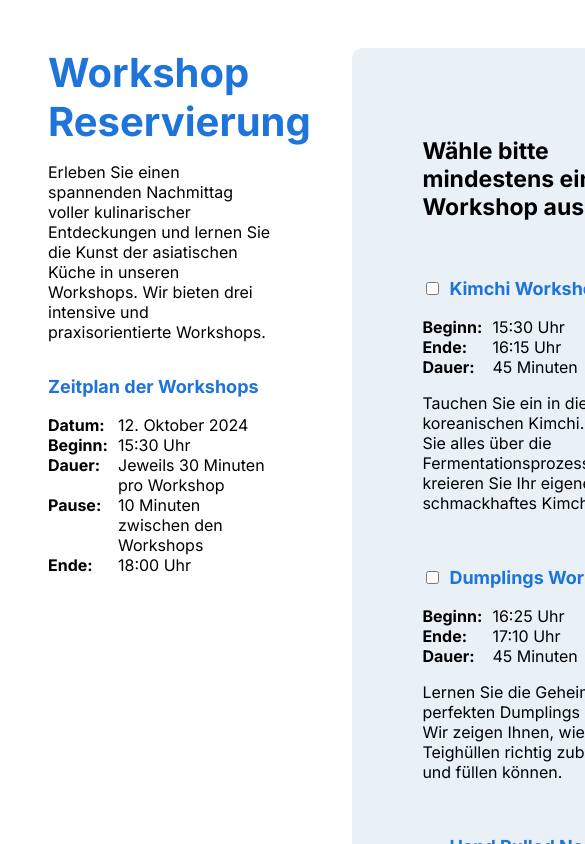
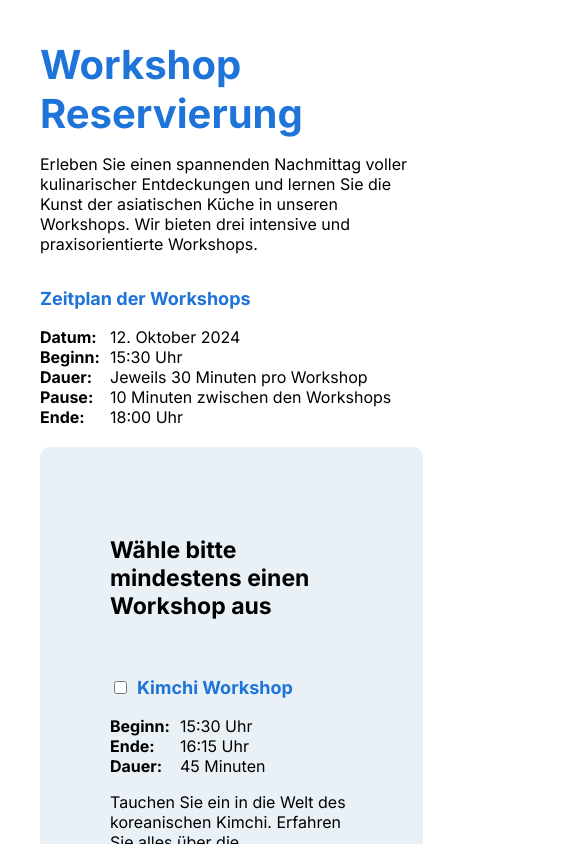
Before and after one commit to ACO-Charity/toa-reservation-frontend, a React (Vite) app: page / in a window 390 px wide. Shown: the top 844 px of the page, 585 px wide, since content can reach past the window. Built offline with nearby package versions, Linux system fonts and the light colour scheme.

Commit message:
feature: rework style and add responsiveness with dispay flex

```diff
--- /dev/null
+++ b/src/components/form-description/FormDescription.scss
@@ -0,0 +1,5 @@
+.form-description {
+  background-color : white;
+  display          : flex;
+  flex-direction   : column;
+}
--- a/src/components/form-description/FormDescription.tsx
+++ b/src/components/form-description/FormDescription.tsx
@@ -1,4 +1,5 @@
 import DescriptionDetails from './description-details/DescriptionDetails.tsx';
+import './FormDescription.scss';
 
 function FormDescription() {
 
--- a/src/components/form-description/description-details/DescriptionDetails.scss
+++ b/src/components/form-description/description-details/DescriptionDetails.scss
@@ -1,12 +1,4 @@
 .description-details {
-  display: grid;
-  grid-template-columns: 70px  1fr;
+  display               : grid;
+  grid-template-columns : 70px  1fr;
 }
-
-.form-description {
-  width: 60%;
-  padding: 40px;
-  background-color: white;
-  display: flex;
-  flex-direction: column;
-}
--- a/src/components/workshop-description/WorkshopDescription.scss
+++ b/src/components/workshop-description/WorkshopDescription.scss
@@ -1,7 +1,5 @@
 .workshop-background {
-  width            : 70%;
   padding          : 70px;
-  margin           : 40px;
   background-color : #e9f1f7;
   border-radius    : 10px;
   display          : flex;
--- /dev/null
+++ b/src/pages/ToaFormular.scss
@@ -0,0 +1,20 @@
+.toa-formular {
+  display               : grid;
+  grid-template-columns : 0.4fr 0.6fr;
+  padding               : 40px;
+  gap                   : 20px;
+
+  .form-description {
+    box-sizing : border-box;
+  }
+
+  .workshop-background {
+    box-sizing : border-box;
+  }
+}
+
+@media only screen and (max-width : 769px) {
+  .toa-formular {
+    grid-template-columns : 1fr;
+  }
+}
--- a/src/pages/ToaFormular.tsx
+++ b/src/pages/ToaFormular.tsx
@@ -1,19 +1,15 @@
-import FormDescription from "../components/form-description/FormDescription.tsx";
-import WorkshopDescription from "../components/workshop-description/WorkshopDescription.tsx";
+import FormDescription from '../components/form-description/FormDescription.tsx';
+import WorkshopDescription from '../components/workshop-description/WorkshopDescription.tsx';
+import './ToaFormular.scss';
 
 function ToaFormular() {
 
-
     return (
-        <>
-
-            <div className="container-box">
-                <FormDescription/>
-                <WorkshopDescription/>
-            </div>
-        </>
-    )
+        <div className="toa-formular">
+            <FormDescription/>
+            <WorkshopDescription/>
+        </div>
+    );
 }
 
-
-export default ToaFormular
+export default ToaFormular;
--- a/src/styles/index.scss
+++ b/src/styles/index.scss
@@ -2,6 +2,10 @@
   --primary-color : #1E74D9;
 }
 
+html, body {
+  margin  : 0;
+  padding : 0;
+}
 
 html {
   background  : white;
@@ -34,8 +38,3 @@ h4 {
 p {
   font-size : 16px;
 }
-
-.container-box {
-  display         : flex;
-  justify-content : space-between;
-}
```
